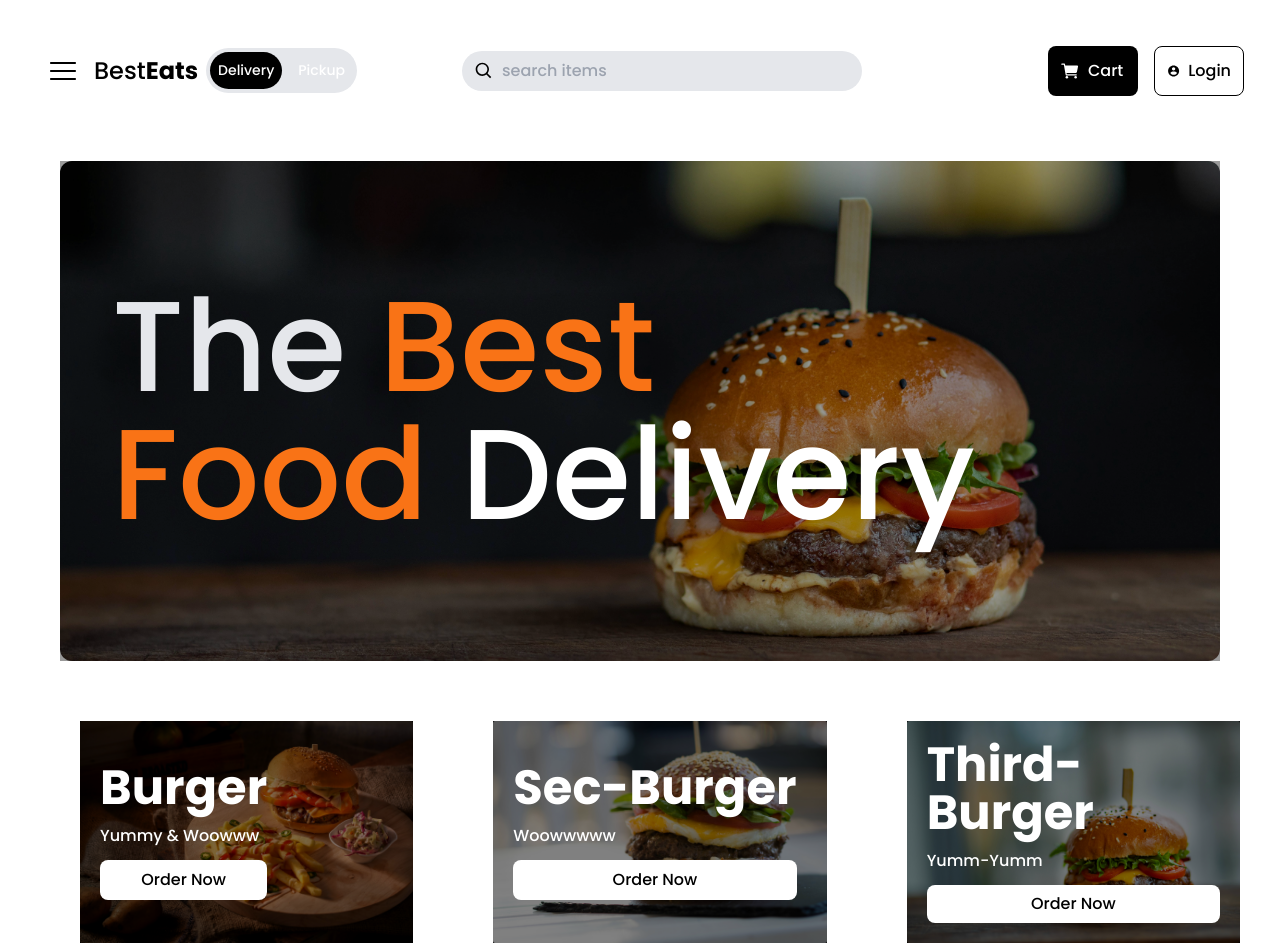
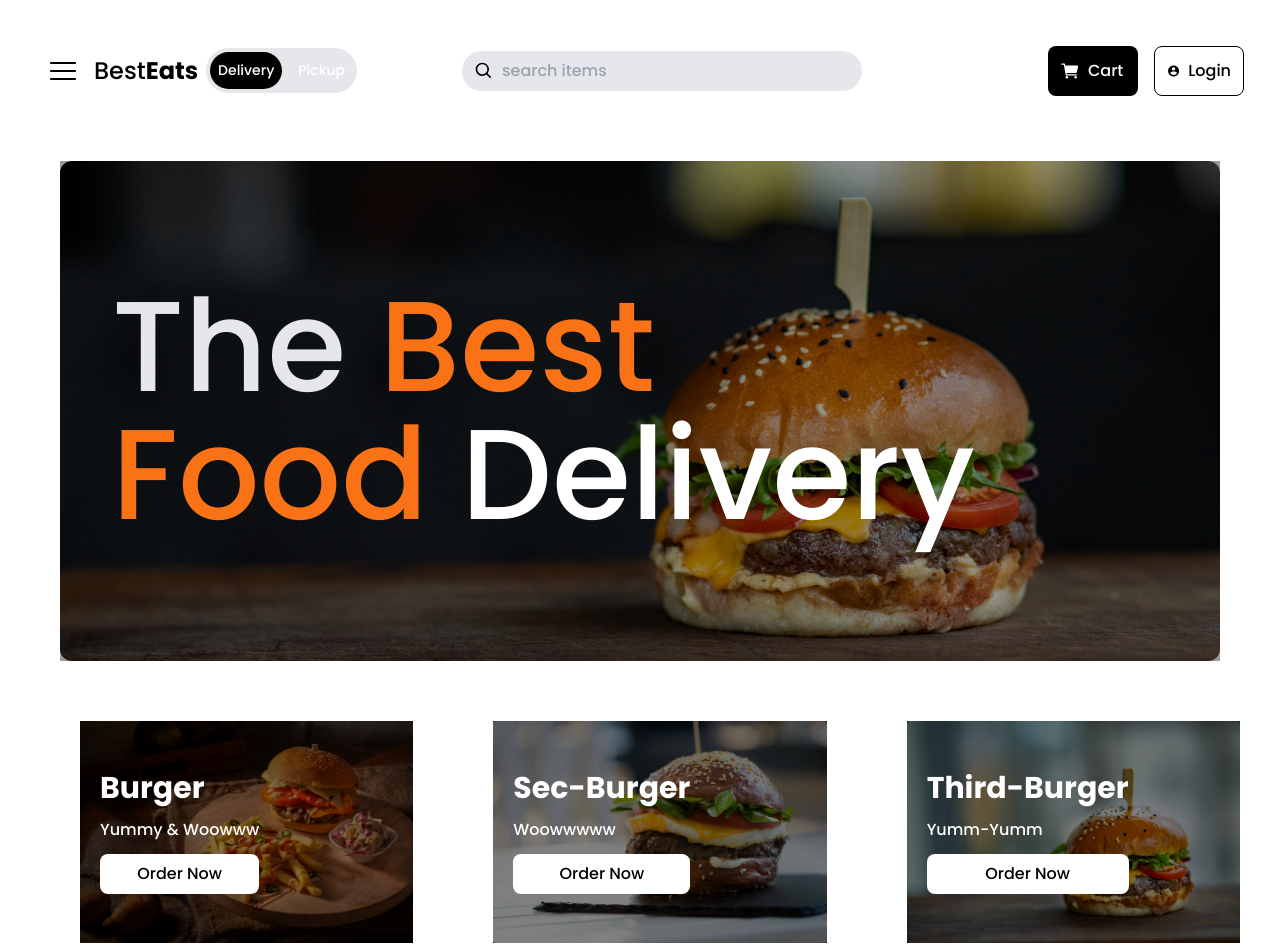
Before and after one commit to akashkumaraguru/Burger-Food-Shop, a React (Vite) app: page / in a window 1280 px wide. Shown: the top 952 px of the page. Built offline with nearby package versions, Linux system fonts and the light colour scheme.

Commit message:
final-code

```diff
--- a/src/Layouts/CardLayout.jsx
+++ b/src/Layouts/CardLayout.jsx
@@ -4,7 +4,7 @@ const CardLayout = (props) => {
   return (
     <div className=" w-fit gap-5 ml-10 overflow-hidden flex flex-col relative hover:scale-105 duration-300 ">
       <div className="absolute  rounded-xl h-full overflow-hidden p-5 z-30 text-white flex flex-col justify-center gap-3 ">
-        <p className="font-bold text-5xl">{props.mainText}</p>
+        <p className="font-bold text-3xl">{props.mainText}</p>
         <p>{props.subText}</p>
         <button className="bg-white text-black h-10 rounded-lg hover:bg-orange-400 hover:text-white ">
           Order Now
```
